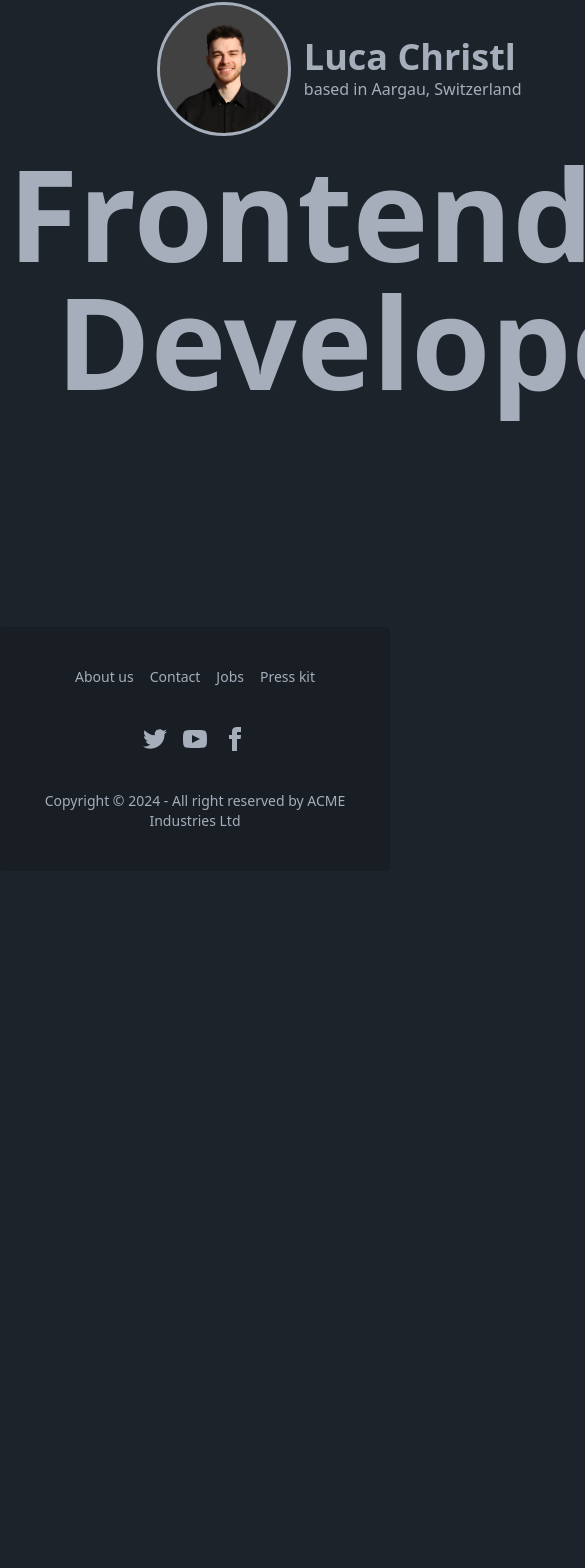
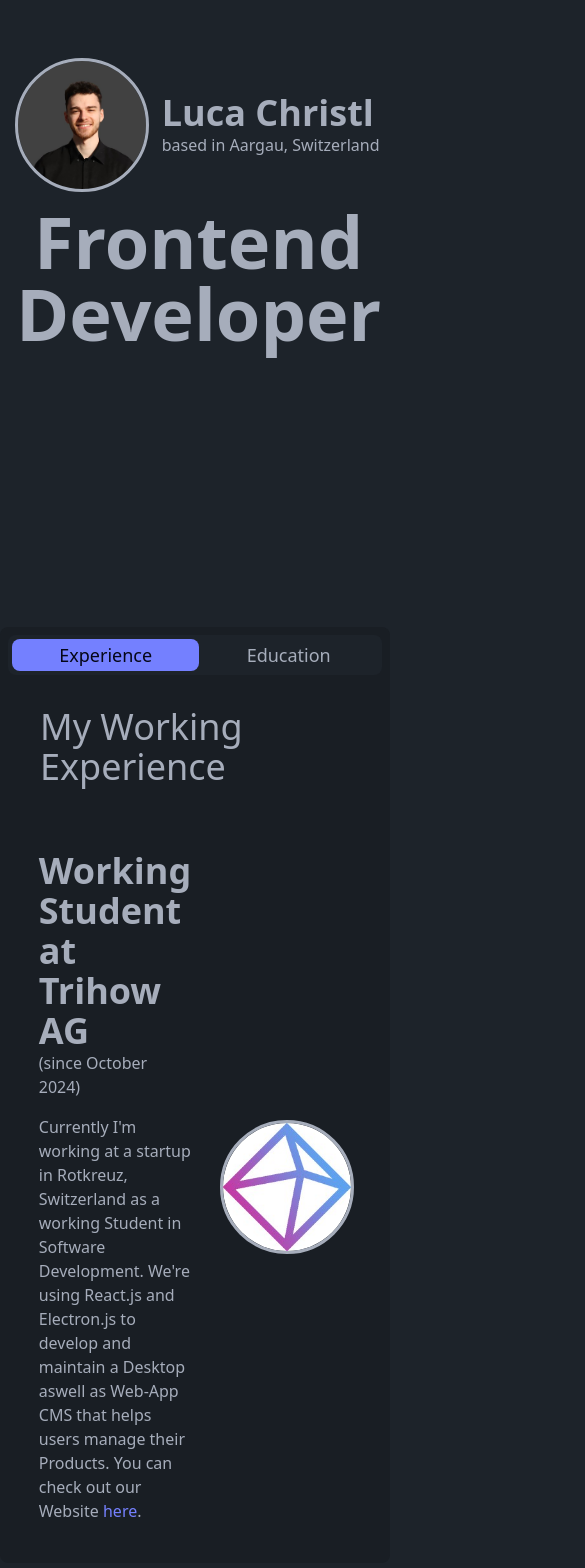
Before and after one commit to LucaStephan-Christl/Luca-Christl-Porfolio, a Next.js app: page / in a window 390 px wide. Shown: the part 217-1785 px from the top of the page, 585 px wide, since content can reach past the window. Before the commit the page ends 1088 px from the top, so only its background shows below. Built offline with nearby package versions, Linux system fonts and the light colour scheme.

Commit message:
added experience section

```diff
--- a/src/app/page.tsx
+++ b/src/app/page.tsx
@@ -1,12 +1,16 @@
+import Experience from "@/components/Experience";
 import Footer from "@/components/Footer";
 import Hero from "@/components/Hero";
 import Navbar from "@/components/Navbar";
 
 export default function Home() {
   return (
-    <div className="">
+    <div>
       <Navbar />
       <Hero />
+      <div className="container mx-auto lg:px-32">
+        <Experience />
+      </div>
       <Footer />
     </div>
   );
--- /dev/null
+++ b/src/components/Experience.tsx
@@ -0,0 +1,225 @@
+"use client";
+import React, { useState } from "react";
+
+function Experience() {
+  const [showEducation, setShowEducation] = useState(false);
+  return (
+    <div id="#Experience" className="bg-base-200 p-2 rounded-lg">
+      <div role="tablist" className="tabs tabs-boxed bg-base-100">
+        <button
+          role="tab"
+          className={`tab ${showEducation ? "" : "tab-active"} text-lg`}
+          onClick={() => {
+            setShowEducation(false);
+          }}
+        >
+          Experience
+        </button>
+        <button
+          role="tab"
+          className={`tab ${!showEducation ? "" : "tab-active"} text-lg`}
+          onClick={() => {
+            setShowEducation(true);
+          }}
+        >
+          Education
+        </button>
+      </div>
+      <div className="flex flex-col gap-16 p-8">
+        <h2 className="text-4xl">
+          {showEducation ? "My Education" : "My Working Experience"}
+        </h2>
+        {showEducation ? (
+          <ul className="timeline timeline-snap-icon max-md:timeline-compact timeline-vertical">
+            <li>
+              <div className="timeline-middle">
+                <svg
+                  xmlns="http://www.w3.org/2000/svg"
+                  viewBox="0 0 20 20"
+                  fill="currentColor"
+                  className="h-5 w-5"
+                >
+                  <path
+                    fillRule="evenodd"
+                    d="M10 18a8 8 0 100-16 8 8 0 000 16zm3.857-9.809a.75.75 0 00-1.214-.882l-3.483 4.79-1.88-1.88a.75.75 0 10-1.06 1.061l2.5 2.5a.75.75 0 001.137-.089l4-5.5z"
+                    clipRule="evenodd"
+                  />
+                </svg>
+              </div>
+              <div className="timeline-start mb-10 md:text-end">
+                <time className="font-mono italic">2007-2010</time>
+                <div className="text-lg font-black">
+                  Primary School in Straubing, Germany
+                </div>
+              </div>
+              <hr />
+            </li>
+            <li>
+              <hr />
+              <div className="timeline-middle">
+                <svg
+                  xmlns="http://www.w3.org/2000/svg"
+                  viewBox="0 0 20 20"
+                  fill="currentColor"
+                  className="h-5 w-5"
+                >
+                  <path
+                    fillRule="evenodd"
+                    d="M10 18a8 8 0 100-16 8 8 0 000 16zm3.857-9.809a.75.75 0 00-1.214-.882l-3.483 4.79-1.88-1.88a.75.75 0 10-1.06 1.061l2.5 2.5a.75.75 0 001.137-.089l4-5.5z"
+                    clipRule="evenodd"
+                  />
+                </svg>
+              </div>
+              <div className="timeline-end mb-10">
+                <time className="font-mono italic">2010-2013</time>
+                <div className="text-lg font-black">
+                  Primary School in Beckenried, Switzerland
+                </div>
+              </div>
+              <hr />
+            </li>
+            <li>
+              <hr />
+              <div className="timeline-middle">
+                <svg
+                  xmlns="http://www.w3.org/2000/svg"
+                  viewBox="0 0 20 20"
+                  fill="currentColor"
+                  className="h-5 w-5"
+                >
+                  <path
+                    fillRule="evenodd"
+                    d="M10 18a8 8 0 100-16 8 8 0 000 16zm3.857-9.809a.75.75 0 00-1.214-.882l-3.483 4.79-1.88-1.88a.75.75 0 10-1.06 1.061l2.5 2.5a.75.75 0 001.137-.089l4-5.5z"
+                    clipRule="evenodd"
+                  />
+                </svg>
+              </div>
+              <div className="timeline-start mb-10 md:text-end">
+                <time className="font-mono italic">2013-2017</time>
+                <div className="text-lg font-black">
+                  Bezirksschule in Sins, Switzerland
+                </div>
+              </div>
+              <hr />
+            </li>
+            <li>
+              <hr />
+              <div className="timeline-middle">
+                <svg
+                  xmlns="http://www.w3.org/2000/svg"
+                  viewBox="0 0 20 20"
+                  fill="currentColor"
+                  className="h-5 w-5"
+                >
+                  <path
+                    fillRule="evenodd"
+                    d="M10 18a8 8 0 100-16 8 8 0 000 16zm3.857-9.809a.75.75 0 00-1.214-.882l-3.483 4.79-1.88-1.88a.75.75 0 10-1.06 1.061l2.5 2.5a.75.75 0 001.137-.089l4-5.5z"
+                    clipRule="evenodd"
+                  />
+                </svg>
+              </div>
+              <div className="timeline-end mb-10">
+                <time className="font-mono italic">2017-2021</time>
+                <div className="text-lg font-black">
+                  Kantonsschule Wohlen in Switzerland
+                </div>
+                Due to my interest in science in general, when the time came, I
+                chose my major subject to be mathematics and physics and later
+                also Computer Science as an additional Subject, where I fell in
+                love with it. Aswell as the final project in the Subject.
+              </div>
+              <hr />
+            </li>
+            <li>
+              <hr />
+              <div className="timeline-middle">
+                <svg
+                  xmlns="http://www.w3.org/2000/svg"
+                  viewBox="0 0 20 20"
+                  fill="currentColor"
+                  className="h-5 w-5"
+                >
+                  <path
+                    fillRule="evenodd"
+                    d="M10 18a8 8 0 100-16 8 8 0 000 16zm3.857-9.809a.75.75 0 00-1.214-.882l-3.483 4.79-1.88-1.88a.75.75 0 10-1.06 1.061l2.5 2.5a.75.75 0 001.137-.089l4-5.5z"
+                    clipRule="evenodd"
+                  />
+                </svg>
+              </div>
+              <div className="timeline-start mb-10 md:text-end">
+                <time className="font-mono italic">2021-2022</time>
+                <div className="text-lg font-black">
+                  Studying Computer Science at ETH Zurich
+                </div>
+                Due to more interest in coding, but the focus at ETH being a lot
+                on the theoretical side and mathematics I later decided to
+                switch to UZH.
+              </div>
+              <hr />
+            </li>
+            <li>
+              <hr />
+              <div className="timeline-middle">
+                <svg
+                  xmlns="http://www.w3.org/2000/svg"
+                  viewBox="0 0 20 20"
+                  fill="currentColor"
+                  className="h-5 w-5"
+                >
+                  <path
+                    fillRule="evenodd"
+                    d="M10 18a8 8 0 100-16 8 8 0 000 16zm3.857-9.809a.75.75 0 00-1.214-.882l-3.483 4.79-1.88-1.88a.75.75 0 10-1.06 1.061l2.5 2.5a.75.75 0 001.137-.089l4-5.5z"
+                    clipRule="evenodd"
+                  />
+                </svg>
+              </div>
+              <div className="timeline-end mb-10">
+                <time className="font-mono italic">2022-Now</time>
+                <div className="text-lg font-black">
+                  Bachelor in Computer Science at University of Zurich
+                </div>
+                My major being Software Systems with minor in Information
+                Systems.
+              </div>
+            </li>
+          </ul>
+        ) : (
+          <div className="flex justify-center items-center gap-8">
+            <div className="">
+              <div className="text-left">
+                <h2 className="text-4xl font-bold">
+                  Working Student at Trihow AG
+                </h2>
+                <p className="mb-4">(since October 2024)</p>
+                <p className="max-w-md">
+                  Currently I'm working at a startup in Rotkreuz, Switzerland as
+                  a working Student in Software Development. We're using
+                  React.js and Electron.js to develop and maintain a Desktop
+                  aswell as Web-App CMS that helps users manage their Products.
+                  You can check out our Website{" "}
+                  <a
+                    className="link link-primary link-hover"
+                    href="https://www.trihow.com/"
+                  >
+                    here
+                  </a>
+                  .
+                </p>
+              </div>
+            </div>
+            <div className="avatar">
+              <div className="w-32 rounded-full outline">
+                <img
+                  src="/images/trihow_logo.jpg"
+                  alt="picture of luca christl"
+                />
+              </div>
+            </div>
+          </div>
+        )}
+      </div>
+    </div>
+  );
+}
+
+export default Experience;
--- a/src/components/Footer.tsx
+++ b/src/components/Footer.tsx
@@ -2,7 +2,7 @@ import React from "react";
 
 function Footer() {
   return (
-    <footer className="footer footer-center bg-base-200 text-base-content rounded p-10">
+    <footer className="footer footer-center bg-base-200 text-base-content rounded p-10 mt-16">
       <nav className="grid grid-flow-col gap-4">
         <a className="link link-hover">About us</a>
         <a className="link link-hover">Contact</a>
--- a/src/components/Hero.tsx
+++ b/src/components/Hero.tsx
@@ -15,9 +15,9 @@ function Hero() {
             <p>based in Aargau, Switzerland</p>
           </div>
         </div>
-        <div className="flex flex-col font-bold text-9xl">
-          <span className="-translate-x-10">Frontend</span>
-          <span className="translate-x-10">Developer</span>
+        <div className="flex flex-col font-bold text-7xl lg:text-9xl">
+          <span className="">Frontend</span>
+          <span className="">Developer</span>
         </div>
       </div>
     </div>
--- a/src/components/Navbar.tsx
+++ b/src/components/Navbar.tsx
@@ -6,22 +6,22 @@ function Navbar() {
     <nav className="z-10 fixed py-5 left-1/2 -translate-x-1/2">
       <ul className="backdrop-blur-xl py-5 px-8 rounded-full flex flex-row gap-8 items-center">
         <li>
-          <a className="hover:text-accent" href="#">
+          <a className="hover:text-primary" href="#">
             Home
           </a>
         </li>
         <li>
-          <a className="hover:text-accent" href="#">
+          <a className="hover:text-primary" href="#">
             Experience
           </a>
         </li>
         <li>
-          <a className="hover:text-accent" href="#">
+          <a className="hover:text-primary" href="#">
             About Me
           </a>
         </li>
         <li>
-          <a className="hover:text-accent" href="#">
+          <a className="hover:text-primary" href="#">
             Contact
           </a>
         </li>
--- a/src/components/ThemeToggle.tsx
+++ b/src/components/ThemeToggle.tsx
@@ -7,7 +7,7 @@ interface Props {
 export const ThemeToggle = (props: Props) => {
   return (
     <div className={props.classname ? props.classname : ""}>
-      <label className="swap swap-rotate transition duration-300 hover:rotate-45 hover:text-accent">
+      <label className="swap swap-rotate transition duration-300 hover:rotate-45 hover:text-primary">
         {/* this hidden checkbox controls the state */}
         <input type="checkbox" className="theme-controller" value="retro" />
 
```
Also changed, not shown: public/images/trihow_logo.jpg (added), 1 other file (tests, documents, lock files or other folders).
